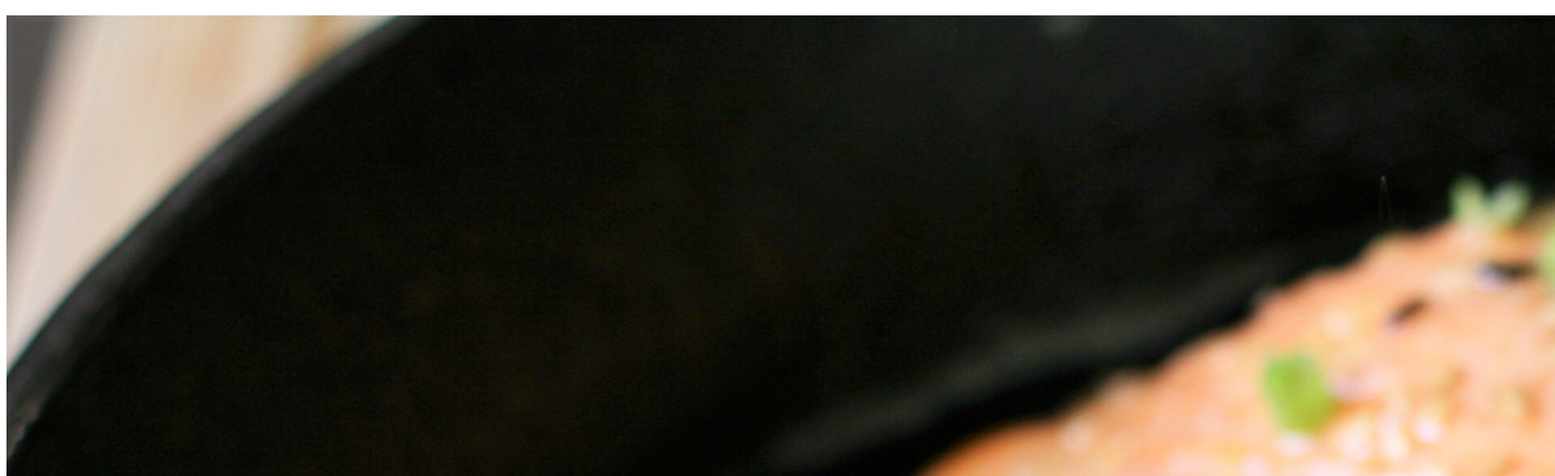
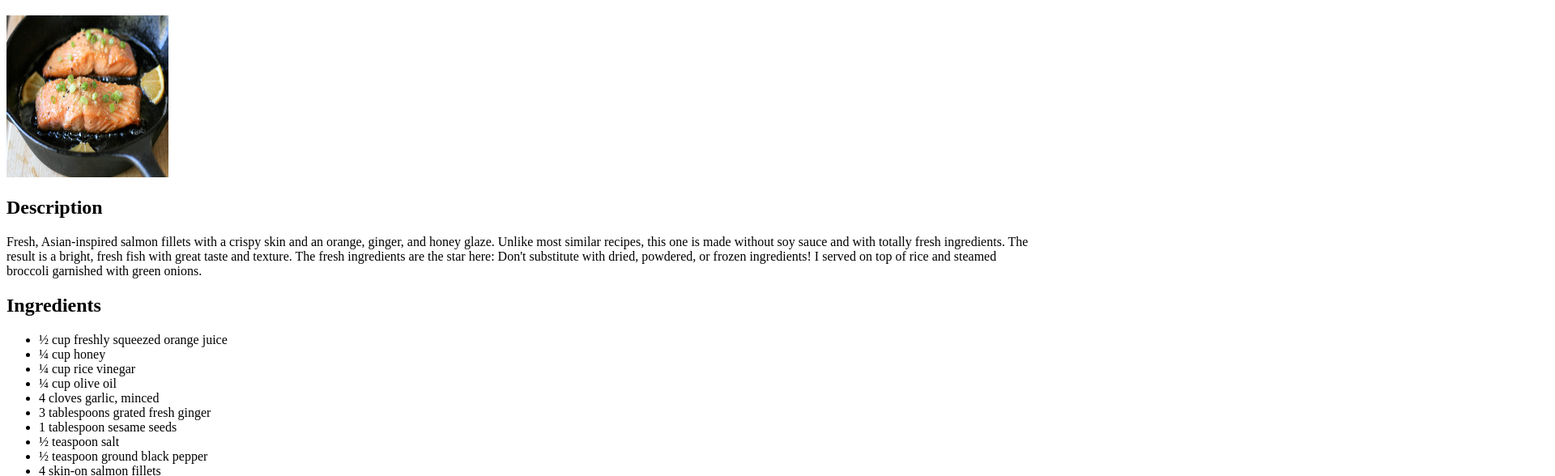
Before and after one commit to gamora12/odin-recipes, a plain HTML site: page recipes/Salmon.html in a window 1280 px wide. Shown: the part 61-649 px from the top of the page at 81% size, 1920 px wide, since content can reach past the window. Drawn offline with Linux system fonts and the light colour scheme.

Commit message:
Add Salmon.html

```diff
--- a/recipes/Salmon.html
+++ b/recipes/Salmon.html
@@ -10,7 +10,7 @@
     <h1>
         Crispy-Skinned Orange Honey Salmon
     </h1>
-    <p><img src="salmon.jpg"alt=The finished dish></p>
+    <p><img src="salmon.jpg"alt="The finished dish" width="200" height="200"></p>
     <h2>Description</h2>
     <p> Fresh, Asian-inspired salmon fillets with a crispy skin and an orange, ginger, and honey glaze. Unlike most similar recipes, this one is made without soy sauce and with totally fresh ingredients. The result is a bright, fresh fish with great taste and texture. The fresh ingredients are the star here: Don't substitute with dried, powdered, or frozen ingredients! I served on top of rice and steamed broccoli garnished with green onions.
     </p>
```
